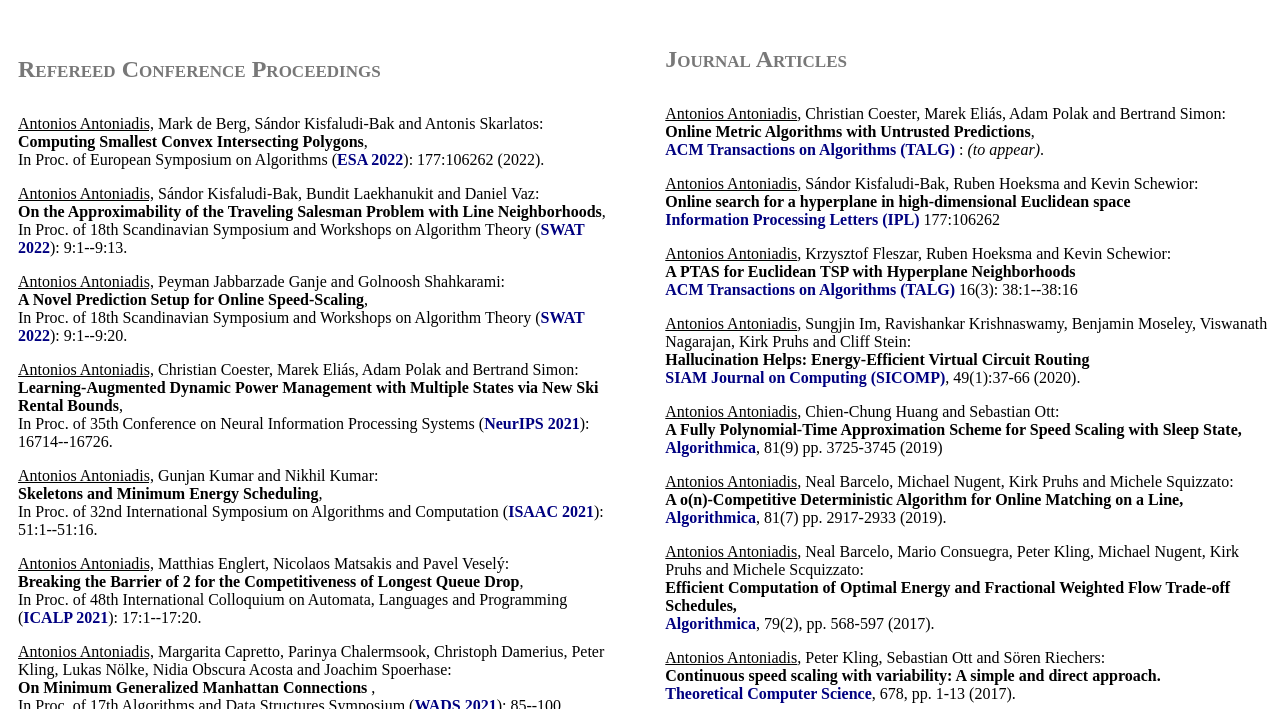
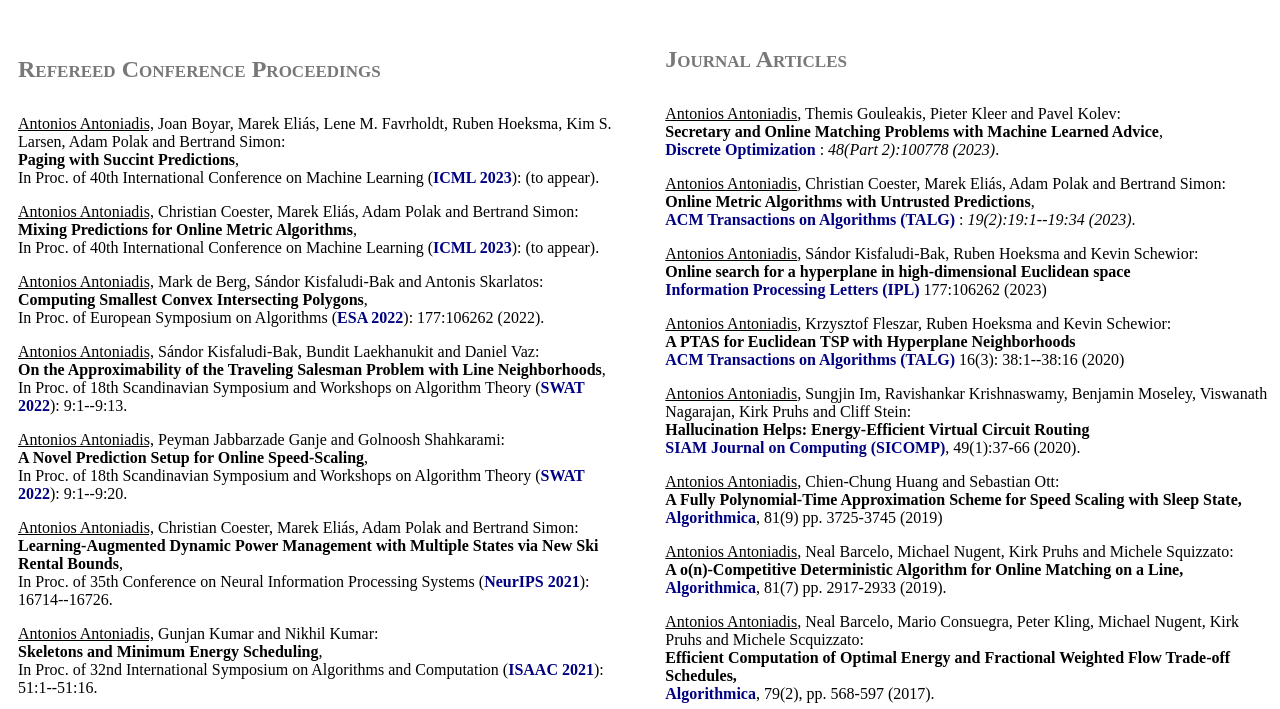
Before and after one commit to antoniosantoniadis/antoniosantoniadis.github.io, a plain HTML site: page publications.html in a window 1280 px wide. Shown: the part 91-800 px from the top of the page. Drawn offline with Linux system fonts and the light colour scheme.

Commit message:
Update publications.html

```diff
--- a/publications.html
+++ b/publications.html
@@ -20,7 +20,20 @@
     <div class="row">
       <div class="column2l"><h4>Refereed Conference
 	  Proceedings</h4>
-
+	<p><span style = "text-decoration:underline;">Antonios
+	    Antoniadis,</span> Joan Boyar, Marek Eli&aacute;s, Lene M. Favrholdt, Ruben Hoeksma, Kim S. Larsen,
+	    Adam Polak and Bertrand Simon:<br>
+		  <strong>Paging with Succint Predictions</strong>,<br> In Proc. of 40th
+		  International Conference on Machine Learning
+		  (<span style="color:#000080;"><strong>ICML
+		      2023</strong></span>): (to appear).
+	      <p><span style = "text-decoration:underline;">Antonios
+	    Antoniadis,</span> Christian Coester, Marek Eli&aacute;s,
+	    Adam Polak and Bertrand Simon:<br>
+		  <strong>Mixing Predictions for Online Metric Algorithms</strong>,<br> In Proc. of 40th
+		  International Conference on Machine Learning
+		  (<span style="color:#000080;"><strong>ICML
+		      2023</strong></span>): (to appear).
 	      <p><span style = "text-decoration:underline;">Antonios Antoniadis,</span> Mark de Berg, Sándor Kisfaludi-Bak and Antonis Skarlatos:<br>
 	  <strong>Computing Smallest Convex Intersecting Polygons</strong>,<br> In Proc. of European Symposium on Algorithms (<span style="color:#000080;"><strong>ESA 2022</strong></span>): 177:106262 (2022).
 		      <p><span style = "text-decoration:underline;">Antonios Antoniadis,</span> Sándor Kisfaludi-Bak, Bundit Laekhanukit and Daniel Vaz:<br>
@@ -178,23 +191,26 @@ In Proc. of 36th Conference on Current Trends in Theory and Practice of Computer
 </div>
       </div>
     <div class="column2r"><h4>Journal Articles</h4>
+	      <p><span style="text-decoration:underline;">Antonios Antoniadis</span>, Themis Gouleakis, Pieter Kleer and Pavel Kolev:<br>
+		  <strong>Secretary and Online Matching Problems with Machine Learned Advice</strong>,<br> <span style="color:#000080;"><strong>Discrete Optimization
+		    </strong></span>: <i>48(Part 2):100778 (2023)</i>.
 	    <p><span style="text-decoration:underline;">Antonios Antoniadis</span>, Christian Coester, Marek Eli&aacute;s,
 	    Adam Polak and Bertrand Simon:<br>
 		  <strong>Online Metric Algorithms with Untrusted Predictions</strong>,<br> <span style="color:#000080;"><strong>ACM Transactions on Algorithms (TALG)
-		    </strong></span>: <i>(to appear)</i>.
+		    </strong></span>: <i>19(2):19:1--19:34 (2023)</i>.
 	<p><span style="text-decoration:underline;">Antonios
   Antoniadis</span>, Sándor Kisfaludi-Bak, Ruben Hoeksma and Kevin
     Schewior:<br>
     <strong>Online search for a hyperplane in high-dimensional Euclidean space</strong><br><span style="color:#000080;"><strong>Information Processing Letters
     (IPL)</strong></span>
-    177:106262</p>
+    177:106262 (2023)</p>
  <p><span style="text-decoration:underline;">Antonios
   Antoniadis</span>, Krzysztof Fleszar, Ruben Hoeksma and Kevin
     Schewior:<br>
     <strong>A PTAS for Euclidean TSP with Hyperplane
     Neighborhoods</strong><br><span style="color:#000080;"><strong>ACM
     Transactions on Algorithms (TALG)</strong></span>
-    16(3): 38:1--38:16</p>
+    16(3): 38:1--38:16 (2020)</p>
   <p><span style="text-decoration:underline;">Antonios
   Antoniadis</span>, Sungjin Im, Ravishankar Krishnaswamy, Benjamin
     Moseley, Viswanath Nagarajan, Kirk Pruhs and Cliff Stein:<br>
```
